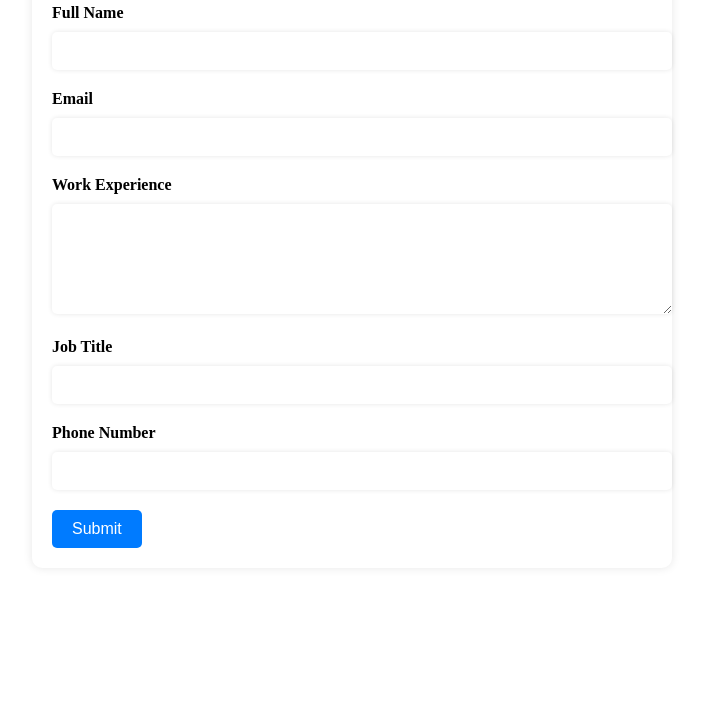
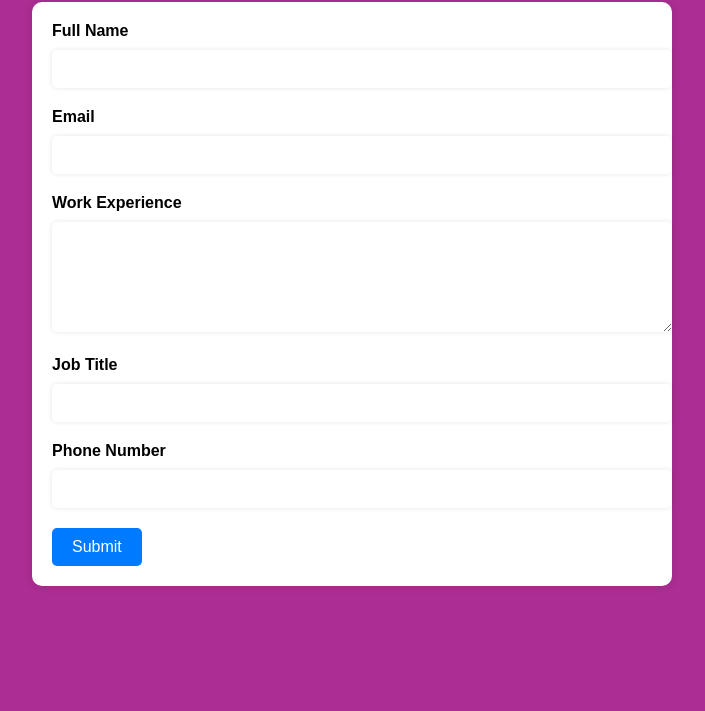
Before and after one commit to arohyadav/nodecicd, a website: page index.html in a window 1280 px wide. Shown: the part 89-800 px from the top of the page, without its empty margins (288-993 px from the left). Drawn offline with Linux system fonts and the light colour scheme.

Commit message:
Update index.html

```diff
--- a/index.html
+++ b/index.html
@@ -4,9 +4,9 @@
 	<title>Careers</title>
 	<style>
 		body {
-/* 			font-family: Arial, sans-serif;
+			font-family: Arial, sans-serif;
 			background-color: #AC2D93;
-			padding: 10px; */
+			padding: 10px;
 		}
 		h1 {
 			text-align: center;
```
